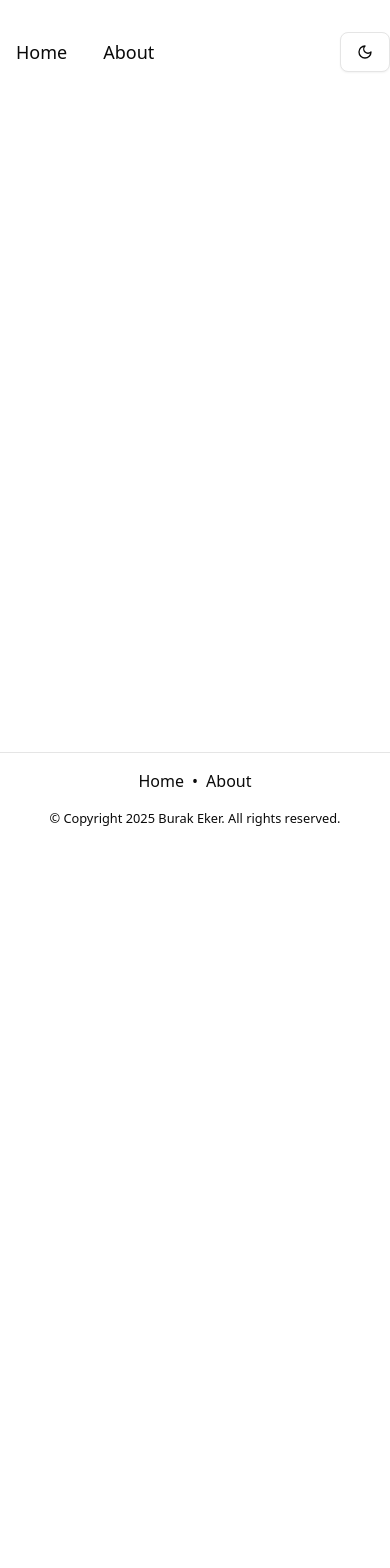
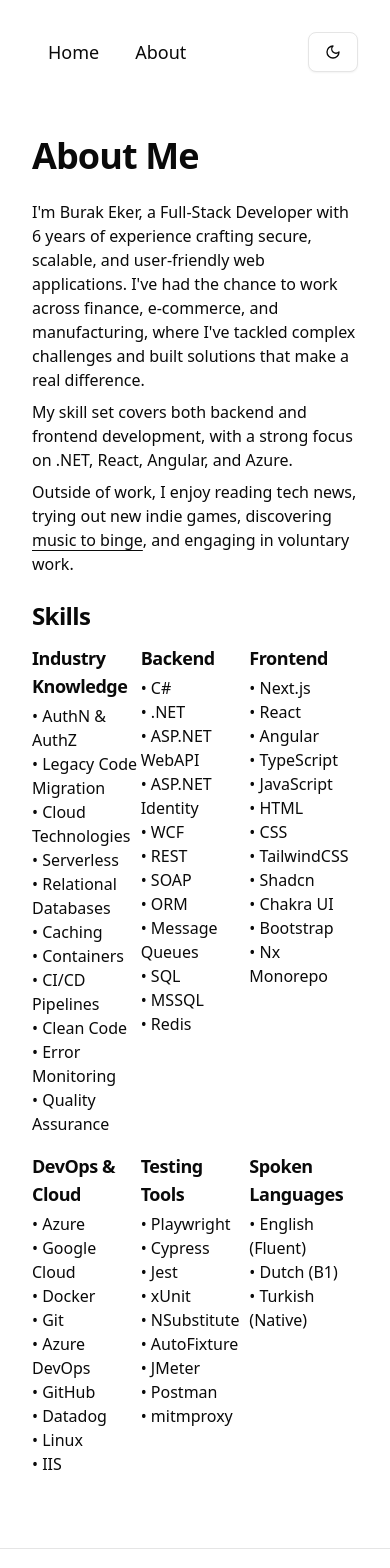
Before and after one commit to mburakeker/burakeker.nl, a Next.js app: page /about in a window 390 px wide. Shown: the top 1568 px of the page. Before the commit the page ends 844 px from the top, so only its background shows below. Built offline with nearby package versions, Linux system fonts and the light colour scheme.

Commit message:
add about me page, improve responsive design

```diff
--- a/app/about/page.tsx
+++ b/app/about/page.tsx
@@ -1,3 +1,52 @@
+import { contactInfo, knowledge } from "@/lib/data";
+
+
 export default function AboutMe() {
-  return(<></>)
+  return (
+    <main className="mx-auto flex max-w-2xl w-full px-8">
+      <div className="flex flex-col">
+        <section>
+          <h1 className="text-4xl font-bold tracking-tight lg:text-4xl text-left mb-6">
+            About Me
+          </h1>
+          <p>
+            I&apos;m Burak Eker, a Full-Stack Developer with 6 years of
+            experience crafting secure, scalable, and user-friendly web
+            applications. I&apos;ve had the chance to work across finance,
+            e-commerce, and manufacturing, where I&apos;ve tackled complex
+            challenges and built solutions that make a real difference.
+          </p>
+          <p className="mt-2">
+            My skill set covers both backend and frontend development, with a
+            strong focus on .NET, React, Angular, and Azure.
+          </p>
+          <p className="mt-2">
+            Outside of work, I enjoy reading tech news, trying out new indie
+            games, discovering <a href={contactInfo.spotify} className="underline underline-offset-4">music to binge</a>, and engaging in voluntary work.
+          </p>
+        </section>
+        <section className="mt-6 mb-6">
+          <h2 className="scroll-m-20 text-2xl font-semibold tracking-tight text-left mb-3">
+            Skills
+          </h2>
+          <div className="flex flex-col">
+            <div className="grid grid-cols-3 space-y-4">
+              {knowledge.map((category, index) => (
+                <div key={index}>
+                  <h3 className="scroll-m-20 text-lg font-semibold tracking-tight text-left mb-1">
+                    {category.title}
+                  </h3>
+                  <ul>
+                    {category.skills.map((value, index2) => (
+                      <p key={index2}>• {value}</p>
+                    ))}
+                  </ul>
+                </div>
+              ))}
+            </div>
+          </div>
+        </section>
+      </div>
+    </main>
+  );
 }
--- a/app/page.tsx
+++ b/app/page.tsx
@@ -1,63 +1,43 @@
 import { Badge } from "@/components/ui/badge";
+import { contactInfo, techStackItems } from "@/lib/data";
 import Link from "next/link";
 import { FaEnvelope, FaGithub, FaLinkedin } from "react-icons/fa";
 import { HiArrowLongRight } from "react-icons/hi2";
 
-const TechStackItems = [
-  "C#",
-  ".NET",
-  "ASP.NET WebAPI",
-  "MSSQL",
-  "TypeScript",
-  "Next.js",
-  "React",
-  "Angular",
-  "Azure",
-  "Docker",
-  "Redis",
-];
-
 export default function Home() {
   return (
-    <main className="mx-auto flex max-w-2xl flex-col items-center justify-center">
+    <main className="px-8">
       <section>
-        <h1 className="scroll-m-20 text-7xl font-bold tracking-tight lg:text-7xl">
+        <div className="mx-auto flex max-w-2xl flex-col text-center">
+          <h1 className="text-6xl font-bold tracking-tight lg:text-7xl">
             Burak Eker
           </h1>
-        <h2 className="scroll-m-20 text-2xl font-semibold tracking-tight text-center">
+          <h2 className="text-2xl font-semibold tracking-tight">
             Full Stack .NET Developer
           </h2>
-        <div className="flex flex-row gap-3 align-center justify-center mt-4">
+          <div className="flex flex-row gap-3 justify-center mt-4">
             <a
-            href="https://github.com/mburakeker"
+              href={contactInfo.github}
               target="_blank"
               title="Link to GitHub Profile"
             >
-            <FaGithub
-              size={28}
-              className="hover:text-ring"
-            />
+              <FaGithub size={28} className="hover:text-ring" />
             </a>
             <a
-            href="https://www.linkedin.com/in/mburakeker"
+              href={contactInfo.linkedin}
               target="_blank"
               title="Link to Linkedin Profile"
             >
-            <FaLinkedin
-              size={28}
-              className="hover:text-ring"
-            />
+              <FaLinkedin size={28} className="hover:text-ring" />
             </a>
-          <a href="mailto:mburakeker@outlook.com">
-            <FaEnvelope
-              size={28}
-              className="hover:text-ring"
-            />
+            <a href={contactInfo.mailAddress} title="Contact Email Address">
+              <FaEnvelope size={28} className="hover:text-ring" />
             </a>
           </div>
+        </div>
       </section>
-      <section className="mt-16">
-        <div>
+      <section className="mt-8">
+        <div className="mx-auto flex max-w-2xl flex-col">
           <h2 className="scroll-m-20 text-2xl font-semibold tracking-tight text-left mb-6">
             Summary
           </h2>
@@ -71,19 +51,24 @@
             tools that make people&apos;s lives easier.
           </p>
           <p className="mt-1">Here is my primary tech stack:</p>
-          <ul className="flex gap-3 mt-2">
-            {TechStackItems.map((value, index) => (
+          <ul className="flex flex-wrap gap-3">
+            {techStackItems.map((value, index) => (
               <li key={index}>
-                <Badge variant="secondary">{value}</Badge>
+                <Badge variant="secondary" className="hover:cursor-default">
+                  {value}
+                </Badge>
               </li>
             ))}
           </ul>
-          <Link href="/about">
-            <div className="inline-flex flex-row gap-1 mt-4 text-primary/80 hover:text-primary">
-              <p>Read more about me here</p>{" "}
+          <div className="pt-4">
+            <Link
+              href="/about"
+              className="inline-flex flex-row gap-1 text-primary/80 hover:text-primary"
+            >
+              <p>Read more about me here</p>
               <HiArrowLongRight className="h-6 w-6" />
+            </Link>
           </div>
-          </Link>
         </div>
       </section>
     </main>
--- a/components/Footer.tsx
+++ b/components/Footer.tsx
@@ -3,7 +3,7 @@
 
 export const Footer: React.FC = () => {
   return (
-    <footer className="mx-auto mt-auto w-full max-w-2xl flex flex-col justify-center align-center">
+    <footer className="mx-auto mt-auto w-full max-w-2xl flex flex-col justify-center align-center py-8">
       <Separator className="w-full mb-4" />
       <nav className="w-full mb-4">
         <ul className="flex gap-2 align-center justify-center">
@@ -16,7 +16,7 @@
           </li>
         </ul>
       </nav>
-      <small className="text-center mb-4">© Copyright 2025 Burak Eker. All rights reserved.</small>
+      <small className="text-center">© Copyright 2025 Burak Eker. All rights reserved.</small>
     </footer>
   );
 };
--- a/components/Header.tsx
+++ b/components/Header.tsx
@@ -12,7 +12,8 @@
 
 export const Header: React.FC = () => {
   return (
-      <div className="mx-auto flex w-full max-w-2xl pt-8 pb-16 justify-between">
+    <div className="w-full px-8">
+      <div className="mx-auto max-w-2xl flex justify-between pt-8 pb-16">
         <NavigationMenu>
           <NavigationMenuList>
             <NavigationMenuItem>
@@ -33,5 +34,6 @@
         </NavigationMenu>
         <DarkModeSwitch />
       </div>
+    </div>
   );
 };
--- /dev/null
+++ b/lib/data.ts
@@ -0,0 +1,108 @@
+type Knowledge = {
+  title: string;
+  skills: string[];
+};
+
+export const contactInfo = {
+  github: "https://github.com/mburakeker",
+  linkedin: "https://www.linkedin.com/in/mburakeker",
+  mailAddress: "mailto:mburakeker@outlook.com",
+  spotify: "https://open.spotify.com/user/o6zkmm6ikh4imnrg7069hf5u7"
+}
+
+export const techStackItems: string[] = [
+  "C#",
+  ".NET",
+  "TypeScript",
+  "Next.js",
+  "React",
+  "Angular",
+  "Azure",
+  "Docker",
+  "SQL",
+];
+
+export const knowledge: Knowledge[] = [
+  {
+    title: "Industry Knowledge",
+    skills: [
+      "AuthN & AuthZ",
+      "Legacy Code Migration",
+      "Cloud Technologies",
+      "Serverless",
+      "Relational Databases",
+      "Caching",
+      "Containers",
+      "CI/CD Pipelines",
+      "Clean Code",
+      "Error Monitoring",
+      "Quality Assurance",
+    ],
+  },
+  {
+    title: "Backend",
+    skills: [
+      "C#",
+      ".NET",
+      "ASP.NET WebAPI",
+      "ASP.NET Identity",
+      "WCF",
+      "REST",
+      "SOAP",
+      "ORM",
+      "Message Queues",
+      "SQL",
+      "MSSQL",
+      "Redis",
+    ],
+  },
+  {
+    title: "Frontend",
+    skills: [
+      "Next.js",
+      "React",
+      "Angular",
+      "TypeScript",
+      "JavaScript",
+      "HTML",
+      "CSS",
+      "TailwindCSS",
+      "Shadcn",
+      "Chakra UI",
+      "Bootstrap",
+      "Nx Monorepo",
+    ],
+  },
+  {
+    title: "DevOps & Cloud",
+    skills: [
+      "Azure",
+      "Google Cloud",
+      "Docker",
+      "Git",
+      "Azure DevOps",
+      "GitHub",
+      "Datadog",
+      "Linux",
+      "IIS",
+    ],
+  },
+  {
+    title: "Testing Tools",
+    skills: [
+      "Playwright",
+      "Cypress",
+      "Jest",
+      "xUnit",
+      "NSubstitute",
+      "AutoFixture",
+      "JMeter",
+      "Postman",
+      "mitmproxy",
+    ],
+  },
+  {
+    title: "Spoken Languages",
+    skills: ["English (Fluent)", "Dutch (B1)", "Turkish (Native)"],
+  },
+];
```
Lines whose indentation alone changed are shown as unchanged.
